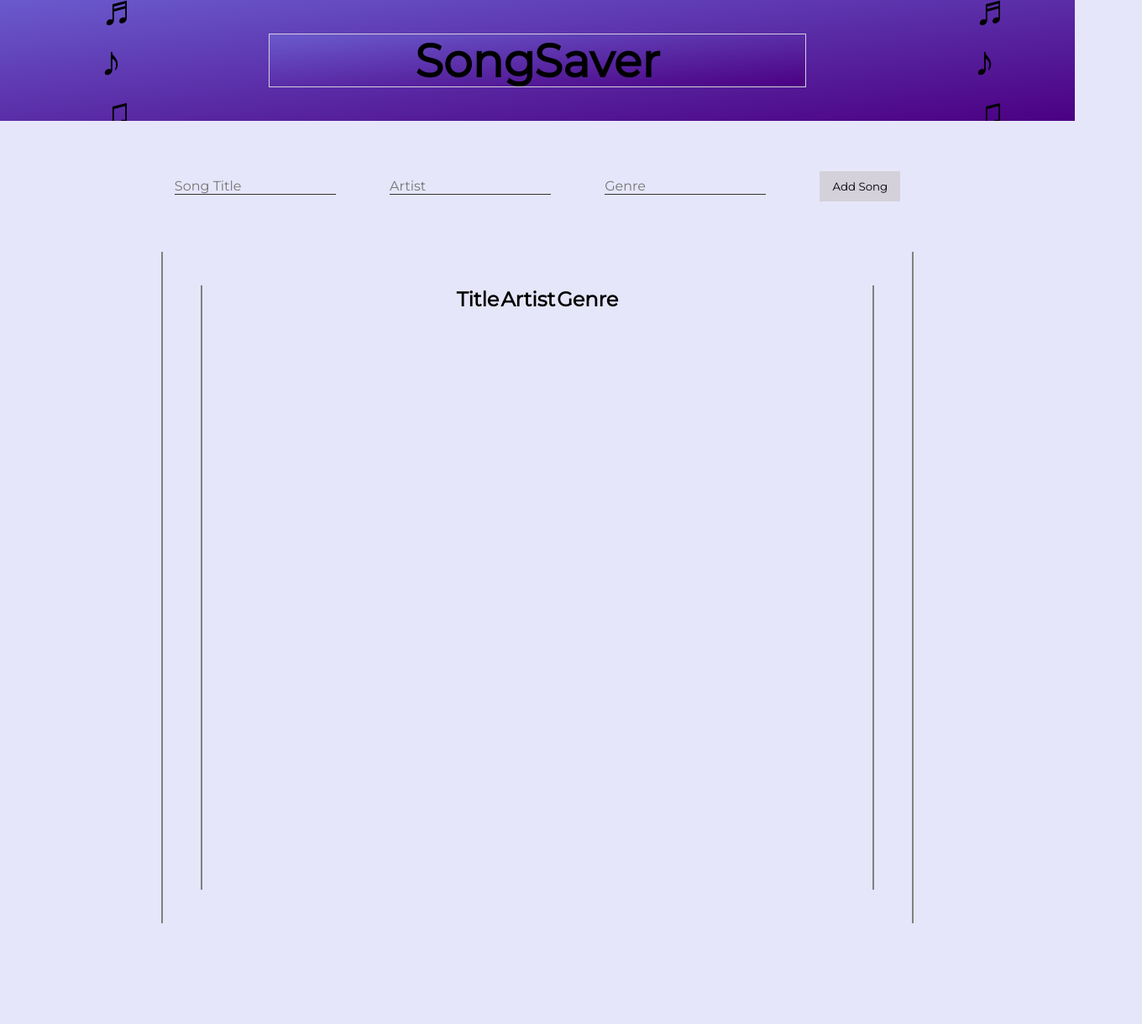
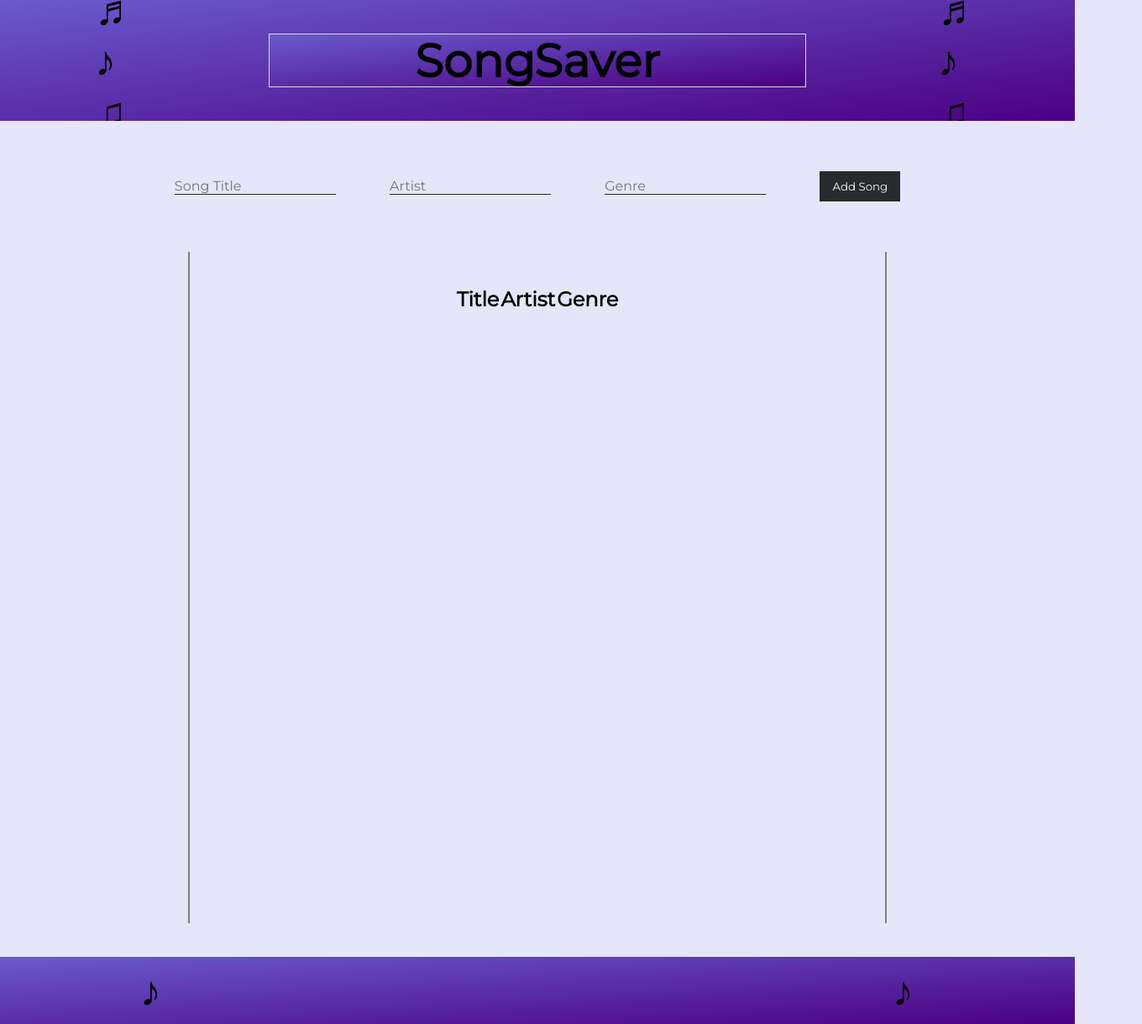
Before and after one commit to Sonapanic/MVP-SongSaver, a website: page Public/index.html in a window 1280 px wide. Shown: the whole page at 84% size, 1360 px wide, since content can reach past the window. Before the commit the page ends 1100 px from the top, so only its background shows below. Drawn offline with nearby package versions, Linux system fonts and the light colour scheme; no server answers.

Commit message:
Added footer, tabled out the song display

```diff
--- a/Public/app.js
+++ b/Public/app.js
@@ -167,12 +167,14 @@ async function prepareEdit(song, id) { // Sets up the listContainer with a form
     $('#saveBtn').on('click', async (e) => {
         e.preventDefault()
         await modifySong(url, id)
+        $('#addForm').show()
         $('#listContainer').empty()
         initialize()
     })
     $('#backBtn').on('click', (e) => {
         e.preventDefault()
         $('#listContainer').empty()
+        $('#addForm').show()
         initialize()
     })
   }
--- a/Public/index.html
+++ b/Public/index.html
@@ -14,7 +14,7 @@
 <body>
     <div class="bodyDiv div">
         <div class="headerDiv div" id="headerDiv">
-            <div class="musicNoteDiv div">
+            <div class="musicNoteDiv div id="secondMND"">
                 <p>♪    ♬    ♪    ♫    ♩</p>
             </div>
             <header class="header" id="header">
@@ -46,7 +46,13 @@
         </div>
     </div>
     <div class="footerDiv" id="footerDiv">
+        <div class="musicNoteDiv div">
+            <p>♪    ♬    ♪    ♫    ♩</p>
+        </div>
         <footer class="footer" id="footer"></footer>
+        <div class="musicNoteDiv div">
+            <p>♪    ♬    ♪    ♫    ♩</p>
+        </div>
     </div>
     <script src="./app.js"></script>
 </body>
--- a/Public/main.css
+++ b/Public/main.css
@@ -6,8 +6,8 @@
 	background-color: lavender;
     font-family: 'Montserrat', sans-serif;
     --blue: slateblue;
-    --light: rgb(212, 209, 219);
-    --black: #333;
+    --light: rgb(216, 216, 216);
+    --black: #272b2e;
 }
 
 
@@ -25,7 +25,6 @@ div {
 /* Header portion */
 
 .headerDiv,
-.header,
 .titleDiv {
     background-image: linear-gradient(to right bottom, var(--blue), indigo);
 }
@@ -46,11 +45,14 @@ div {
 
 .musicNoteDiv {
     flex-wrap: wrap;
-    padding: 200px;
+    padding: 182px;
     background-color: transparent;
     font-size: 50px;
     width: 4vw;
+    justify-content: center;
 }
+
+
 
 p {
     background-color: transparent;
@@ -59,6 +61,7 @@ p {
 
 .header {
     justify-content: center;
+    background-image: lavender;
 }
 
 
@@ -69,7 +72,7 @@ p {
     border: 1px solid var(--light);
     width: 50vw;
     height: 8vh;
-
+    background-color: lavender;
 }
 
 h1 {
@@ -116,18 +119,19 @@ h1 {
 
 .songDisplay {
     height: 50rem;
-    width: 70%;
+    width: 65%;
     justify-content: center;
     align-items: center;
     border-left: 2px solid grey;
     border-right: 2px solid grey;
+    overflow: auto;
 }
 
 #listContainer {
     height: 90%;
     width: 90%;
-    border-left: 2px solid grey;
-    border-right: 2px solid grey;
+    /* border-left: 2px solid grey;
+    border-right: 2px solid grey; */
     display: flex;
     justify-content: space-evenly;
 }
@@ -139,7 +143,9 @@ h1 {
 
 table td {
     padding: 20px;
-    /* border: 1px solid var(--black); */
+    border: none;
+    border: 1px solid var(--black);
+
     text-align: center;
     font-size: 20px;
     column-gap: 40px;
@@ -166,10 +172,6 @@ thead {
 
 }
 
-.btnTd {
-    justify-content: flex-end;
-}
-
 #editForm {
     display: flex;
     height: 100%;
@@ -187,12 +189,8 @@ button:hover {
 
 #addBtn:hover,
 button:hover {
-    background-color: var(--black);
-    color: var(--light);
-    transition: background-color .4s ease;
-    transition: color .3s ease;
     transform: scale(1.05);
-    transition: transform .4s ease;
+    transition: transform .3s ease;
 }
 
 .input {
@@ -203,9 +201,35 @@ button:hover {
 
 #addBtn,
 button {
-    background-color: var(--light);
+    background-color: var(--black);
     border: none;
     padding: 10px 15px;
     cursor: pointer;
+    color: whitesmoke;
 
 }
+
+
+#saveBtn {
+    margin-right: 20px;
+}
+
+
+
+
+/* footer area */
+.footerDiv {
+    width: 100vw;
+    height: 10vh;
+    position: sticky;
+    background-image: linear-gradient(to right bottom, var(--blue), indigo);
+    margin-top: 40px;
+    justify-content: center;
+    align-items: center;
+    padding: 10px;
+    overflow: auto;
+}
+
+.footer {
+    width: 50vw;
+}
```
